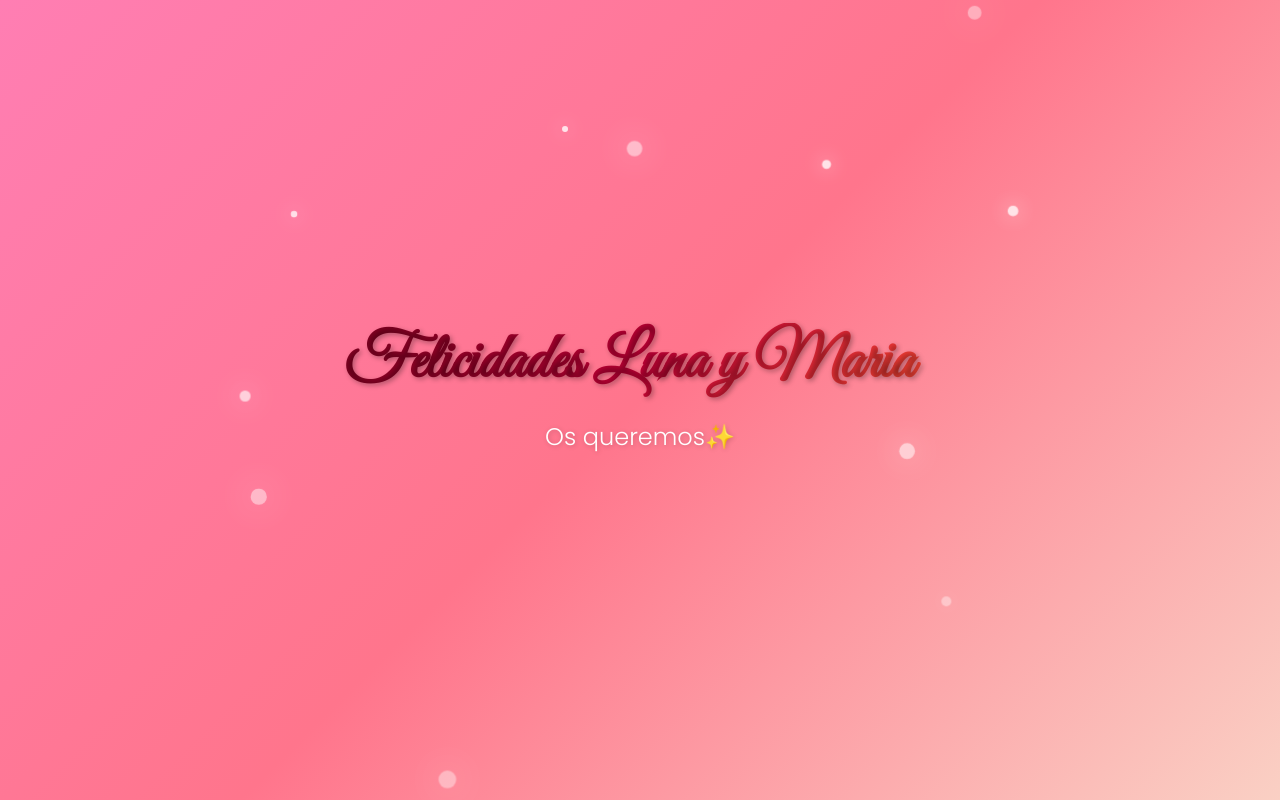
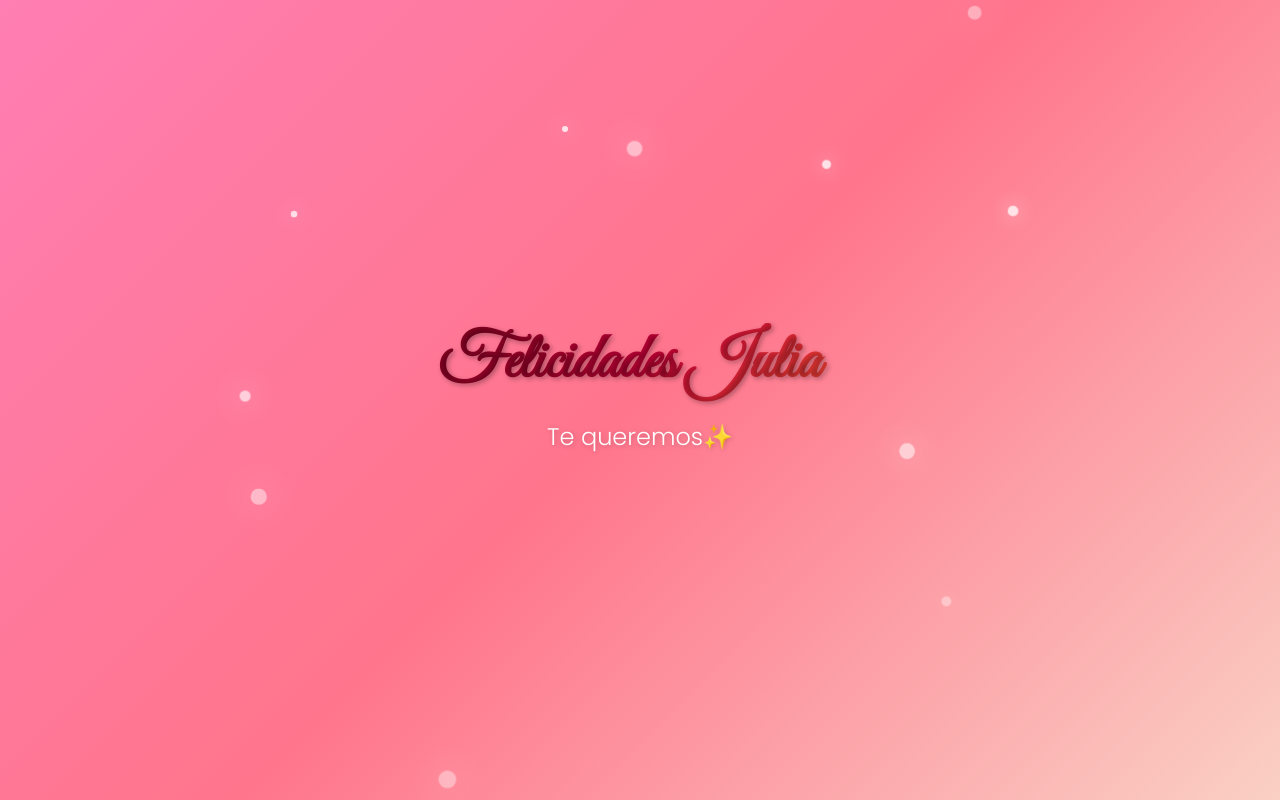
Before and after one commit to IkelosVoidz/felicidades-oborners, a plain HTML site: page index.html in a window 1280 px wide. Drawn offline with Linux system fonts and the light colour scheme.

Commit message:
cum julia

```diff
--- a/index.html
+++ b/index.html
@@ -114,8 +114,8 @@
   </head>
   <body>
     <div class="container">
-      <h1>Felicidades Luna y Maria &nbsp;</h1>
-      <p class="message">Os queremos✨</p>
+      <h1>Felicidades Julia &nbsp;</h1>
+      <p class="message">Te queremos✨</p>
     </div>
 
     <div class="fireworks"></div>
```
